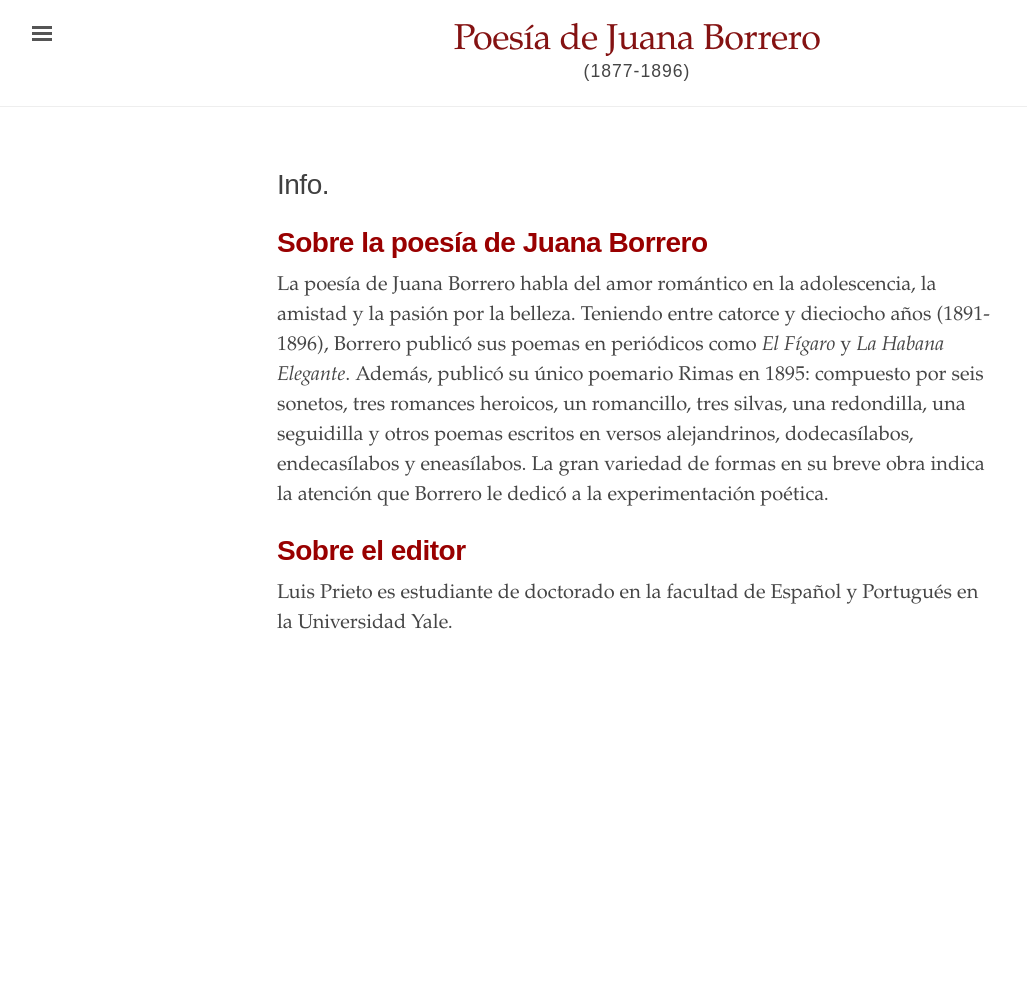
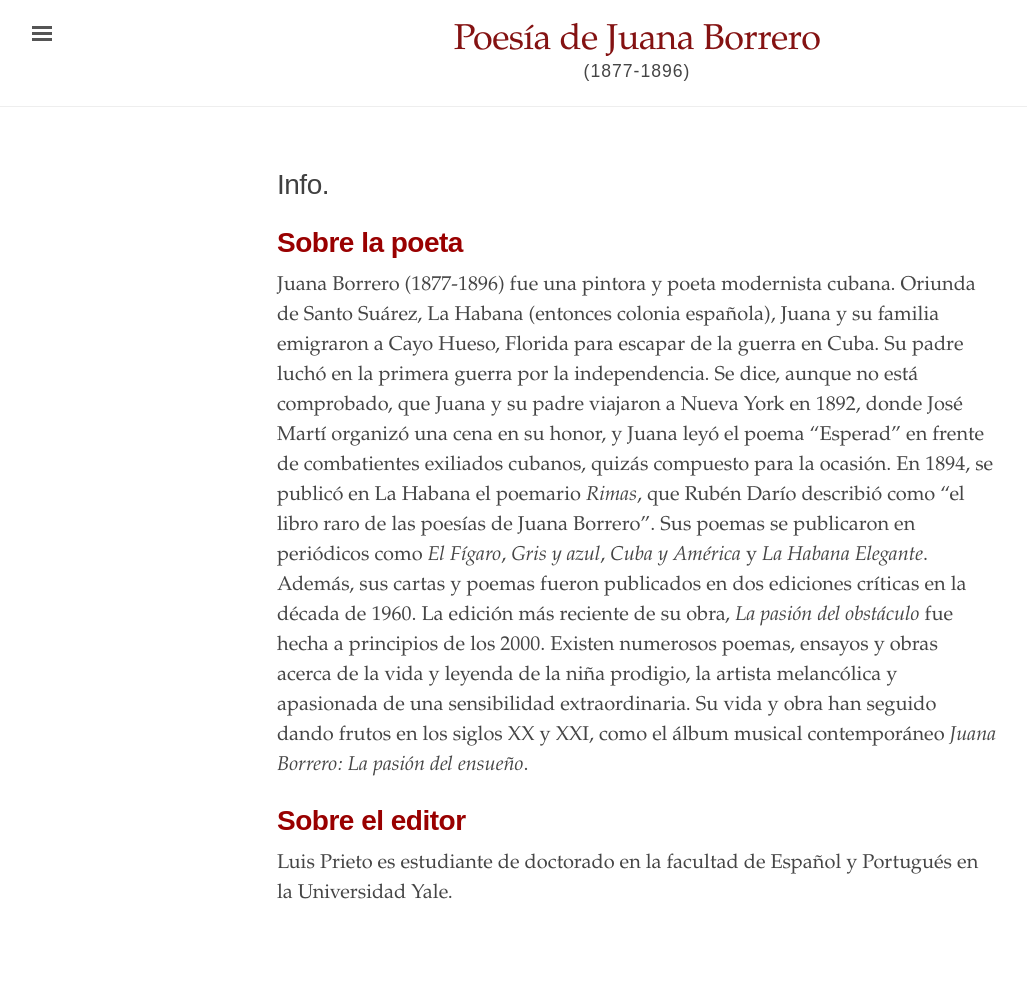
Before and after one commit to edicionesdereparto/juanaborrero, a Jekyll site: the page built from info.md, in a window 1280 px wide. Shown: the whole page, without its empty margins (3-1030 px from the left). Built offline with Jekyll 4.4.1, drawn with Linux system fonts in a browser that asks for light colours; before the commit the page ends 900 px from its top, so only the background shows below that.

Commit message:
Update info.md

```diff
--- a/info.md
+++ b/info.md
@@ -2,9 +2,9 @@
 layout: page
 title: Info.
 ---
-<h1 style="font-weight: bold; color: #990000;">Sobre la poesía de Juana Borrero</h1>
+<h1 style="font-weight: bold; color: #990000;">Sobre la poeta</h1>
 
-La poesía de Juana Borrero habla del amor romántico en la adolescencia, la amistad y la pasión por la belleza. Teniendo entre catorce y dieciocho años (1891-1896), Borrero publicó sus poemas en periódicos como _El Fígaro_ y _La Habana Elegante_. Además, publicó su único poemario Rimas en 1895: compuesto por seis sonetos, tres romances heroicos, un romancillo, tres silvas, una redondilla, una seguidilla y otros poemas escritos en versos alejandrinos, dodecasílabos, endecasílabos y eneasílabos. La gran variedad de formas en su breve obra indica la atención que Borrero le dedicó a la experimentación poética.
+Juana Borrero (1877-1896) fue una pintora y poeta modernista cubana. Oriunda de Santo Suárez, La Habana (entonces colonia española), Juana y su familia emigraron a Cayo Hueso, Florida para escapar de la guerra en Cuba. Su padre luchó en la primera guerra por la independencia. Se dice, aunque no está comprobado, que Juana y su padre viajaron a Nueva York en 1892, donde José Martí organizó una cena en su honor, y Juana leyó el poema "Esperad" en frente de combatientes exiliados cubanos, quizás compuesto para la ocasión. En 1894, se publicó en La Habana el poemario <i>Rimas</i>, que Rubén Darío describió como "el libro raro de las poesías de Juana Borrero". Sus poemas se publicaron en periódicos como <i>El Fígaro</i>, <i>Gris y azul</i>, <i>Cuba y América</i> y <i>La Habana Elegante</i>. Además, sus cartas y poemas fueron publicados en dos ediciones críticas en la década de 1960. La edición más reciente de su obra, <i>La pasión del obstáculo</i> fue hecha a principios de los 2000. Existen numerosos poemas, ensayos y obras acerca de la vida y leyenda de la niña prodigio, la artista melancólica y apasionada de una sensibilidad extraordinaria. Su vida y obra han seguido dando frutos en los siglos XX y XXI, como el álbum musical contemporáneo <i>Juana Borrero: La pasión del ensueño</i>.
 
 <h1 style="font-weight: bold; color: #990000;">Sobre el editor</h1>
 
```
